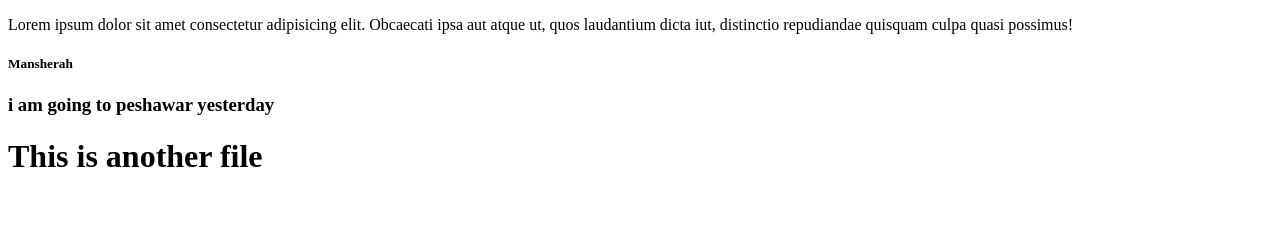
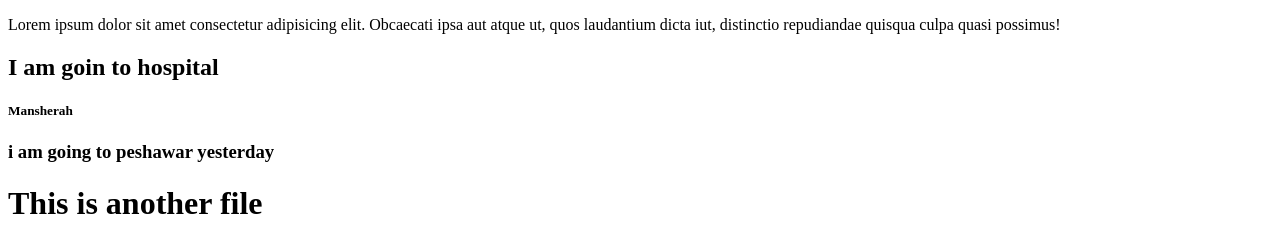
Before and after one commit to mudassirahmed01/GIT-and-GITHUB-Tutorial, a plain HTML site: page firstpage.html in a window 1280 px wide. Drawn offline with Linux system fonts and the light colour scheme.

Commit message:
Version 6

```diff
--- a/firstpage.html
+++ b/firstpage.html
@@ -6,14 +6,14 @@
   <title>Document</title>
 </head>
 <body>
-  <p>Lorem ipsum dolor sit amet consectetur adipisicing elit. Obcaecati ipsa aut atque ut, quos laudantium dicta iut, distinctio repudiandae quisquam culpa quasi possimus!</p>
+  <p>Lorem ipsum dolor sit amet consectetur adipisicing elit. Obcaecati ipsa aut atque ut, quos laudantium dicta iut, distinctio repudiandae quisqua culpa quasi possimus!</p>
 
 
 
 
 
 
-
+<h2>I am goin to hospital</h2>
 
 
 <h5>Mansherah</h5>
```
